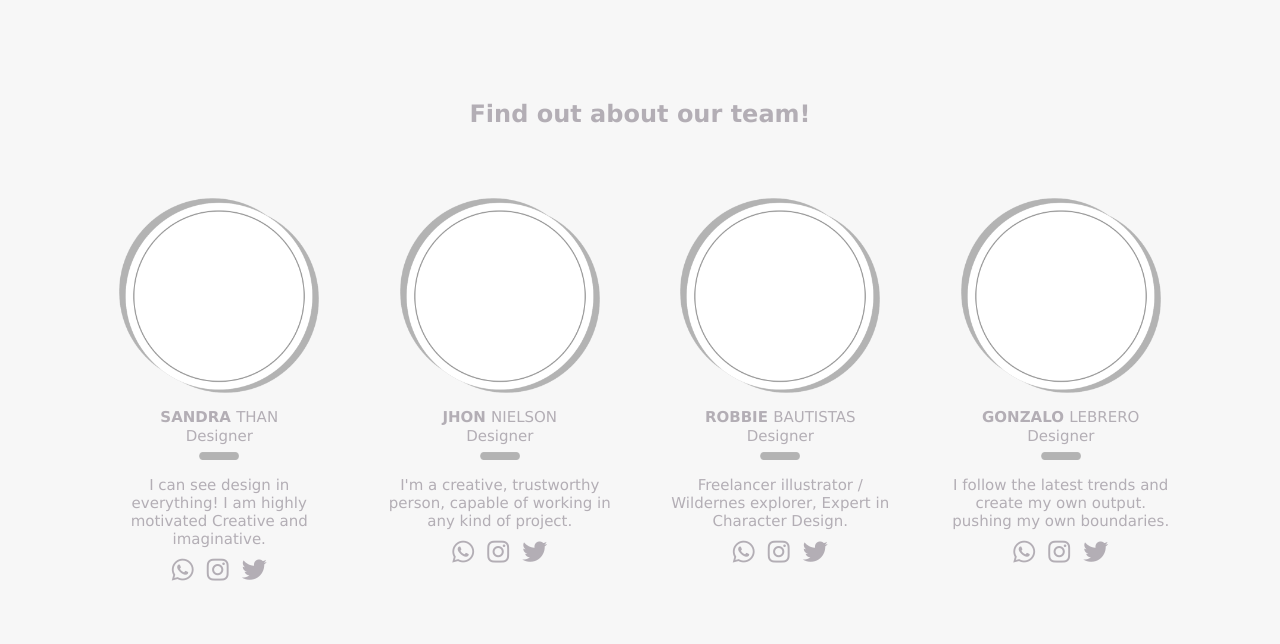
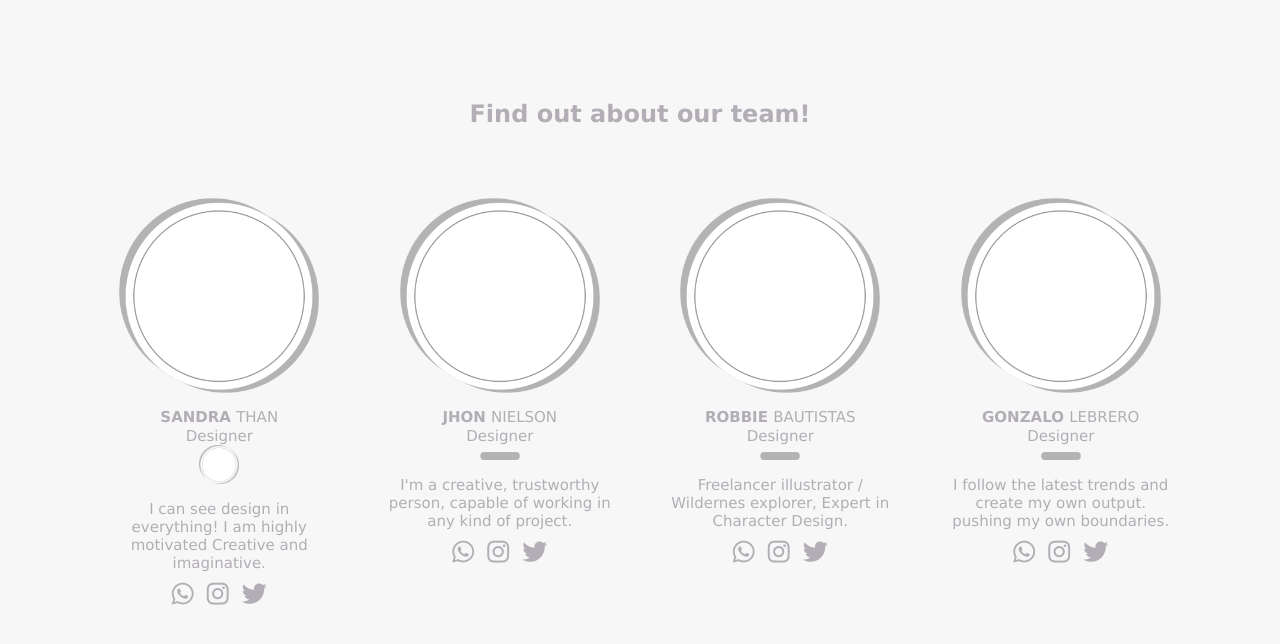
Before and after one commit to Syamsul336/Progate, a plain HTML site: page index.html in a window 1280 px wide. Drawn offline with Linux system fonts and the light colour scheme.

Commit message:
Update index.html

```diff
--- a/index.html
+++ b/index.html
@@ -7,7 +7,6 @@
     <link rel="stylesheet" href="stylesheet.css">
     <link rel="stylesheet" href="responsive.css">
     <script src="https://kit.fontawesome.com/0ed98b67e9.js" crossorigin="anonymous"></script>
-    <link rel="stylesheet" href="//maxcdn.bootstrapcdn.com/font-awesome/4.5.0/css/font-awesome.min.css">
   </head>
   <body>
     <header>
@@ -20,12 +19,12 @@
         <div class="lessons">
           <div class="lesson">
             <div class="lesson-icon">
-              <img class="frame" src="./images/Frame.png">
+              <img class="frame" src="https://github.com/Syamsul336/Progate/blob/master/Images/Frame.png">
             </div>
              <p class="text-contents"><span>SANDRA </span>THAN</p>
              <p class="text-contents">Designer</p>
             <div class="lesson-icon">
-              <img class="item" src="./images/item.png">
+              <img class="item" src="https://github.com/Syamsul336/Progate/blob/master/Images/Frame.png">
             </div>
             <div class="description">
                 <p class="text-contents"> I can see design in everything! I am highly motivated Creative and imaginative. </p>
@@ -39,7 +38,7 @@
           <div class="lessons">
           <div class="lesson">
             <div class="lesson-icon">
-              <img class="frame" src="./images/Frame.png">
+              <img class="frame" src="https://github.com/Syamsul336/Progate/blob/master/Images/Frame.png">
             </div>
              <p class="text-contents"><span>JHON </span>NIELSON</p>
              <p class="text-contents">Designer</p>
@@ -58,7 +57,7 @@
           <div class="lessons">
           <div class="lesson">
             <div class="lesson-icon">
-              <img class="frame" src="./images/Frame.png">
+              <img class="frame" src="https://github.com/Syamsul336/Progate/blob/master/Images/Frame.png">
             </div>
              <p class="text-contents"><span>ROBBIE </span>BAUTISTAS</p>
              <p class="text-contents">Designer</p>
```
